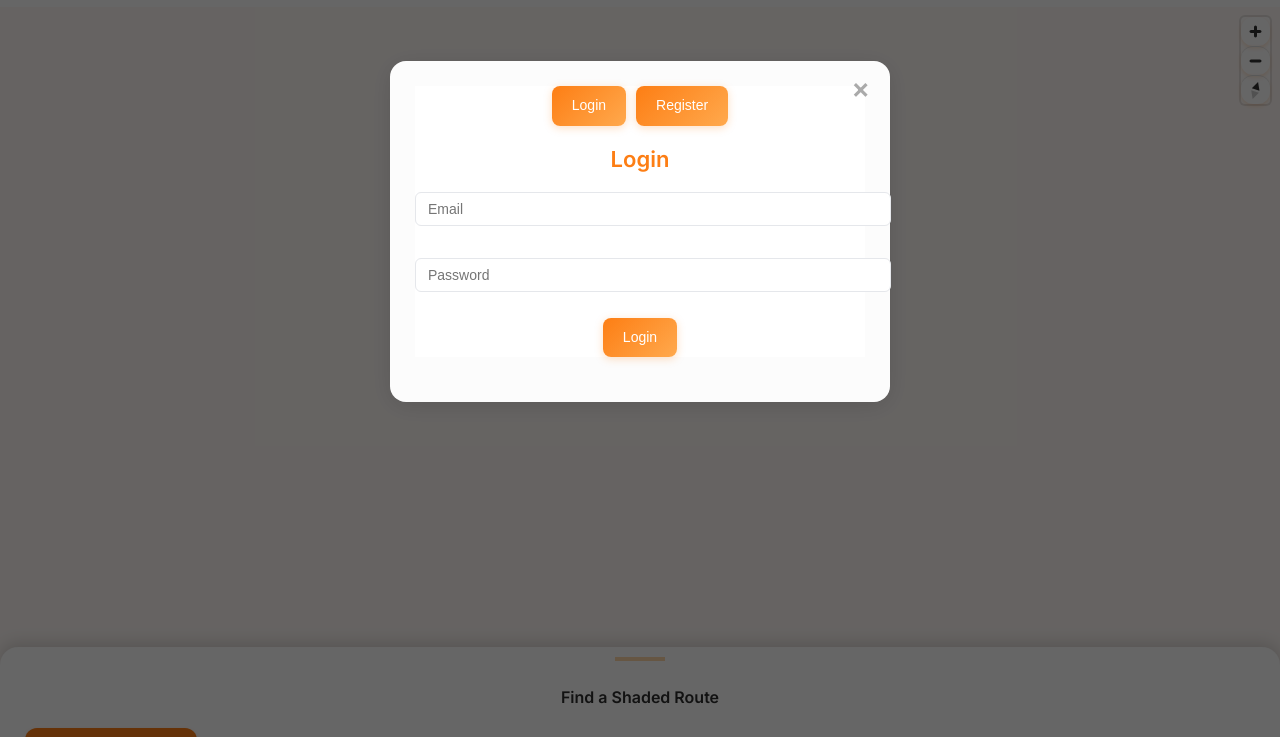
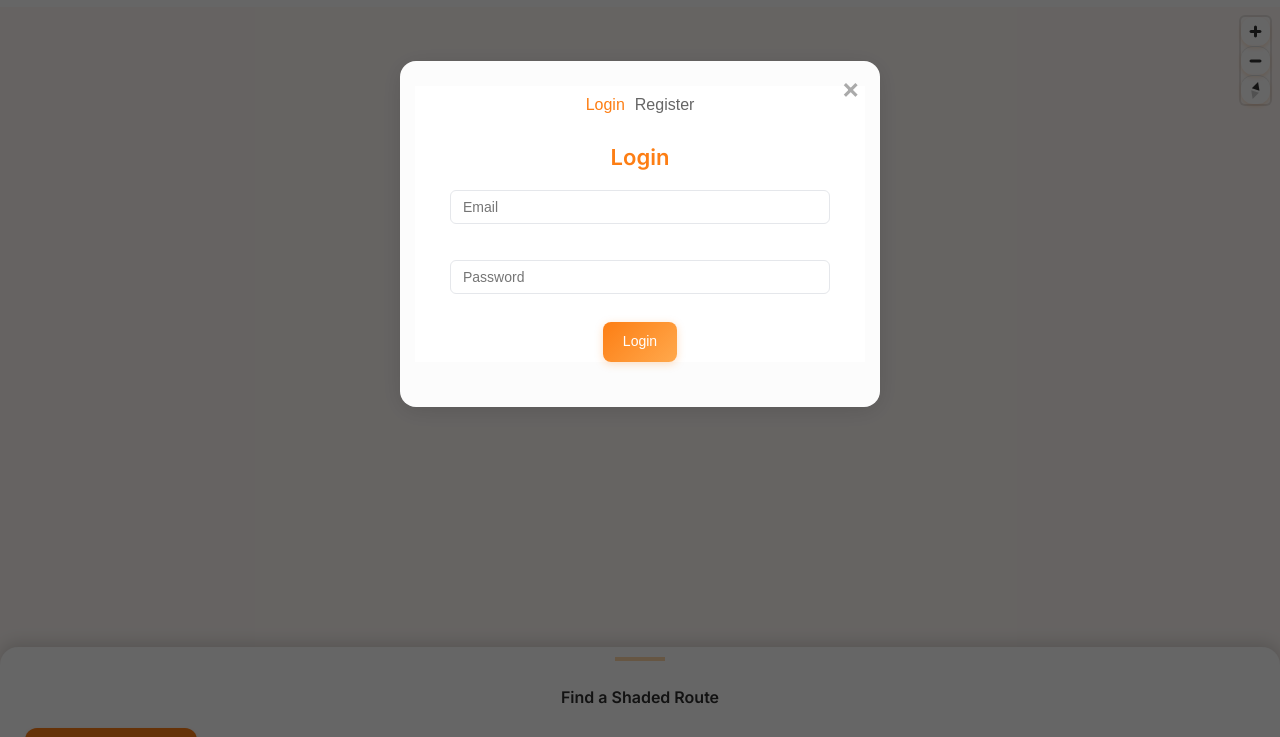
Before and after one commit to OhavTbul/Shadow_Walking_app_repo, a plain HTML site: page frontend/index.html in a window 1280 px wide. Both pictures are taken after a click on the button "Login / Signup". Shown: the part 63-800 px from the top of the page. Drawn offline with nearby package versions, Linux system fonts and the light colour scheme; no server answers.

Commit message:
Change register form design logout/login

```diff
--- a/frontend/css/components/forms.css
+++ b/frontend/css/components/forms.css
@@ -15,7 +15,7 @@
 .auth-modal-content {
   background-color: rgba(255, 255, 255, 0.98);
   margin: 5% auto;
-  padding: 25px;
+  padding: 25px 15px;  /* Adjusted padding to balance the form padding */
   border: none;
   width: 80%;
   max-width: 450px;
@@ -41,20 +41,22 @@
 
 .auth-card form {
   margin-bottom: 20px;
+  padding: 0 35px;  /* Increased padding on both sides */
 }
 
 .auth-card input {
-  width: 100%;
+  width: 100%;  /* Set back to 100% since we're using padding on the form */
   padding: 12px;
-  margin: 6px 0;
+  margin: 8px 0;
   border: 1px solid var(--orange-border-color);
   border-radius: 10px;
   font-size: 15px;
   display: block;
+  box-sizing: border-box;  /* Add this to include padding and border in the width calculation */
   transition: border-color 0.2s ease-in-out, box-shadow 0.2s ease-in-out;
   background-color: rgba(255, 255, 255, 0.9);
-  color: var(--text-primary); /* צבע טקסט רגיל */
-  caret-color: var(--orange-main-color); /* צבע הסמן יהיה כתום */
+  color: var(--text-primary);
+  caret-color: var(--orange-main-color);
 }
 
 .auth-card input:focus {
@@ -282,3 +284,46 @@ select:focus {
         flex: 1;
     }
 }
+
+.auth-tabs {
+  display: flex;
+  justify-content: center;
+  gap: 30px;
+  margin-bottom: 20px;
+}
+
+.auth-tabs button {
+  background: none;
+  border: none;
+  padding: 8px 0;
+  color: #666;
+  font-size: 16px;
+  cursor: pointer;
+  box-shadow: none;
+  transition: color 0.2s ease;
+}
+
+.auth-tabs button:hover {
+  color: var(--orange-main-color);
+  background: none;
+  transform: none;
+}
+
+.auth-tabs button.active {
+  color: var(--orange-main-color);
+  font-weight: 500;
+  background: none;
+  box-shadow: none;
+}
+
+/* Remove any existing button styles */
+.auth-tabs .button-gradient {
+  background: none;
+  background-image: none;
+}
+
+.auth-tabs .button-gradient:hover {
+  background: none;
+  background-image: none;
+  box-shadow: none;
+}
--- a/frontend/index.html
+++ b/frontend/index.html
@@ -40,8 +40,8 @@
      <span class="auth-modal-close-btn" id="authModalCloseBtn">&times;</span>
   <div class="auth-card">
     <div class="auth-tabs">
-      <button id="loginTab" class="button-gradient button-gradient-orange active">Login</button>
-      <button id="registerTab" class="button-gradient button-gradient-orange">Register</button>
+      <button id="loginTab" class="active">Login</button>
+      <button id="registerTab">Register</button>
     </div>
     <form id="loginForm">
       <h2>Login</h2>
--- a/frontend/js/app.js
+++ b/frontend/js/app.js
@@ -138,11 +138,14 @@ function loginSuccess(name) {
 
   if (topBar) {
     topBar.classList.remove('hidden');
-    topBar.innerHTML = `Hello, <span class="username-display">${name}</span>!
-          <button type="button" id="logoutBtn" class="button-gradient button-auth-logout">Logout</button>`;
+    topBar.innerHTML = `<span style="color: #f4811e;">Hello, <span class="username-display">${name}</span>!</span>
+          <a href="#" id="logoutBtn" class="logout-link" style="position: absolute; right: 20px; top: 2px; color: #666; font-size: 0.75em; text-decoration: none;">Logout</a>`;
     const logoutBtn = document.getElementById('logoutBtn');
     if (logoutBtn) {
-        logoutBtn.addEventListener('click', logout);
+        logoutBtn.addEventListener('click', (e) => {
+            e.preventDefault();
+            logout();
+        });
     }
   }
   updateUserSpecificFeatures(true);
```
